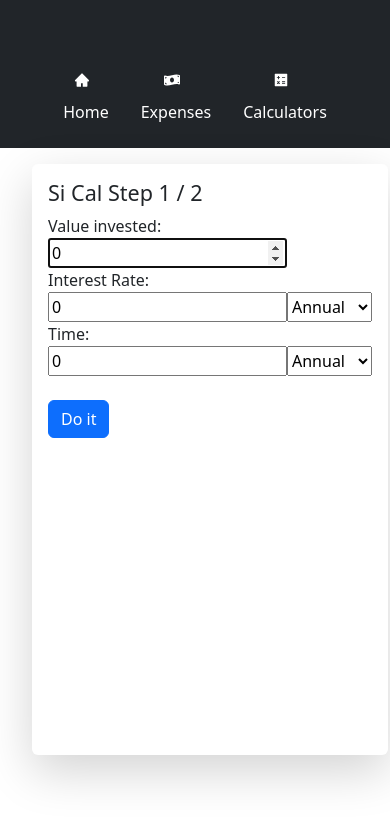
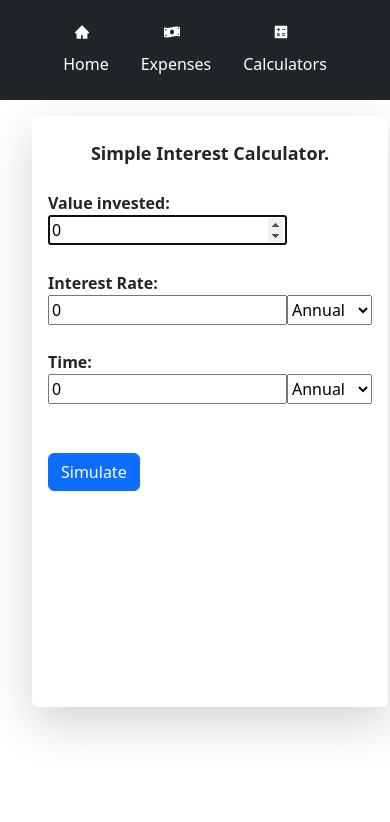
Before and after one commit to danielflorencio/fire-desktop, a React (Vite) app: page /calculators/simple_interest_calculator in a window 390 px wide. Shown: the top 822 px of the page. Built offline with nearby package versions, Linux system fonts and the light colour scheme.

Commit message:
made the SiCalc form responsive

```diff
--- a/src/App.css
+++ b/src/App.css
@@ -35,7 +35,11 @@ main {
     justify-content: center;
 }
 .form-item{
-
+    height: fit-content;
+    margin-bottom: 3vh;
+}
+.form-item:last-child{
+    margin: 0;
 }
 .form-item label{
     display: block;
@@ -43,7 +47,7 @@ main {
     font-weight: 550;
 }
 .form-item input{
-    margin-bottom: 3vh;
+    /* margin-bottom: 3vh; */
 }
 @media (max-width: 968px) {
     main{
--- a/src/components/CiCalc/CiCalc.tsx
+++ b/src/components/CiCalc/CiCalc.tsx
@@ -43,7 +43,7 @@ export default function CiCalculator(){
             <div className="forms-container">
             <form onSubmit={handleSubmit}>
                 {step}
-                <button className='btn btn-primary' type='submit'>Calculate</button>
+                <button className='btn btn-primary' type='submit'>Simulate</button>
             </form>
             </div>
             ) : (
@@ -65,19 +65,15 @@ export function CiForm({amount, howLongM, investment, interestRate, updateFields
 
     return(
         <>
-            {/* <div className="forms-container"> */}
             <div className="form-item">
-                    {/* <div className="col-xs-7"> */}
                 <label>Initial value: </label>
-                    {/* </div> */}
-                    {/* <div className="col-xs-5"> */}
+
                 <input className=""
                 type='number'
                 value={amount}
                 onChange={e => updateFields({ amount: e.target.valueAsNumber })}
                 autoFocus
                 required></input>
-                    {/* </div>   */}
             </div>
 
             <div className="form-item">
@@ -107,7 +103,6 @@ export function CiForm({amount, howLongM, investment, interestRate, updateFields
             onChange={e => updateFields({ interestRate: e.target.valueAsNumber })}
             required></input>
             </div>
-            {/* </div> */}
         </>
     )
 }
--- a/src/components/ExpenseTracker/ExpenseTracker.tsx
+++ b/src/components/ExpenseTracker/ExpenseTracker.tsx
@@ -7,7 +7,7 @@ import InfoArea from '../InfoArea/InfoArea'
 import { useDispatch } from 'react-redux';
 import { addExpense } from '../../features/balance/balanceSlice'
 import { useAppSelector } from '../../hooks'
-import { getMonthExpenses, getMonthIncomes } from '../../features/balance/getBalanceInfo'
+import { getMonthExpenses, getMonthIncomes } from '../../helpers/getBalanceInfo'
 export default function ExpenseTracker(){
 
     const [filteredList, setFilteredList] = useState<Expense[]>([]);
--- a/src/components/InfoArea/InfoArea.tsx
+++ b/src/components/InfoArea/InfoArea.tsx
@@ -3,7 +3,6 @@ import { BsFillArrowLeftCircleFill } from 'react-icons/bs'
 import { BsFillArrowRightCircleFill} from 'react-icons/bs'
 import { IconContext } from 'react-icons/lib'
 import ResumeExpenses from '../ResumeExpenses/ResumeExpenses'
-import { useMediaQuery } from 'react-responsive';
 type Props = {
     currentMonth: string,
     onMonthChange: (newMonth: string) => void;
@@ -12,8 +11,6 @@ type Props = {
 }
 
 export default function InfoArea({currentMonth, onMonthChange, income, expense} : Props){
-
-    const isSmallScreen = useMediaQuery({query: '(max-width: 767px)'})
 
     const handlePrevMonth = () => {
         let [year, month] = currentMonth.split('-');
@@ -29,34 +26,6 @@ export default function InfoArea({currentMonth, onMonthChange, income, expense}
         onMonthChange(`${currentDate.getFullYear()}-${currentDate.getMonth() + 1}`)
     }
 
-    // if(isSmallScreen === true){
-    //     return(
-    //     <>
-    //         <div className="info-area-container">
-    //             <div className='month-selector-container' style={{width: '50%'}}>
-    //                 <i onClick={handlePrevMonth} style={{cursor: 'pointer'}}>
-    //                     <IconContext.Provider value={{ size: '1.6em'}}>
-    //                         <BsFillArrowLeftCircleFill/>
-    //                     </IconContext.Provider>
-    //                 </i>
-    //                 <h4>{currentMonth}</h4>
-    //                 <i onClick={handleNextMonth} style={{cursor: 'pointer'}}>
-    //                     <IconContext.Provider value={{ size: '1.6em'}}>
-    //                         <BsFillArrowRightCircleFill/>
-    //                     </IconContext.Provider>
-    //                 </i>
-    //             </div>
-    //         </div>
-    //         <div className='info-area-container'>
-    //             <div className='resume-area'>
-    //                 <ResumeExpenses title='Revenue' value={income}/>
-    //                 <ResumeExpenses title='Expenses' value={expense}/>
-    //                 <ResumeExpenses title='Balance' value={income - expense}/>
-    //             </div>
-    //         </div>
-    //     </>
-    //     )
-    // } else{
     return(
     <>
         <div className="info-area-container">
@@ -81,28 +50,4 @@ export default function InfoArea({currentMonth, onMonthChange, income, expense}
         </div>
     </>
     )
-    // }
-
-    // return(
-    //     <div className="info-area-container">
-    //         <div className='month-selector-container' style={{width: '50%'}}>
-    //             <i onClick={handlePrevMonth} style={{cursor: 'pointer'}}>
-    //                 <IconContext.Provider value={{ size: '1.6em'}}>
-    //                     <BsFillArrowLeftCircleFill/>
-    //                 </IconContext.Provider>
-    //             </i>
-    //             <h4>{currentMonth}</h4>
-    //             <i onClick={handleNextMonth} style={{cursor: 'pointer'}}>
-    //                 <IconContext.Provider value={{ size: '1.6em'}}>
-    //                     <BsFillArrowRightCircleFill/>
-    //                 </IconContext.Provider>
-    //             </i>
-    //         </div>
-    //         <div className='resume-area'>
-    //             <ResumeExpenses title='Revenue' value={income}/>
-    //             <ResumeExpenses title='Expenses' value={expense}/>
-    //             <ResumeExpenses title='Balance' value={income - expense}/>
-    //         </div>
-    //     </div>
-    // )
 }
--- a/src/components/Navbar/Navbar.tsx
+++ b/src/components/Navbar/Navbar.tsx
@@ -10,7 +10,7 @@ export default function Navbar(){
           <div className="container">
             <div className="d-flex flex-wrap align-items-center justify-content-center justify-content-lg-start">
               <a href="/" className="d-flex align-items-center my-2 my-lg-0 me-lg-auto text-white text-decoration-none">
-                <svg className="bi me-2" width="40" height="32" role="img" aria-label="Bootstrap"><use href="#bootstrap"/></svg>
+                {/* <svg className="bi me-2" width="40" height="32" role="img" aria-label="Bootstrap"><use href="#bootstrap"/></svg> */}
               </a>
 
               <ul className="nav col-12 col-lg-auto my-2 justify-content-center my-md-0 text-small">
--- a/src/components/SiCalc/SiCalc.tsx
+++ b/src/components/SiCalc/SiCalc.tsx
@@ -42,16 +42,18 @@ export default function SiCalculator(){
 
     return(
         <div className='box-content-container shadow-lg p-3 mb-5 bg-white rounded'>
-            <h4>Si Cal Step {currentStepIndex + 1} / {steps.length}</h4>
+            <p className="mb-4 text-center" style={{margin: '1vh 1vw'}}><strong>Simple Interest Calculator.</strong></p>
             {currentStepIndex === 0 ? (
+            <div className="forms-container">
                 <form onSubmit={handleSubmit}>
                     {step}
-                <button className='btn btn-primary' type='submit'>Do it</button>
+                    <button className='btn btn-primary' type='submit'>Simulate</button>
                 </form>
+            </div>
             ) : (
                 <>
                 {step}
-                <button className='btn btn-primary' onClick={back}>return</button>
+                <button className='btn btn-primary' onClick={back}>New Simulation</button>
                 </>
                 )
             }
@@ -66,13 +68,17 @@ type SimulationFormProps = FormData & {
 export function SiForm({amount, howLongM, interestRate, interestTimeFrame, howLongTimeFrame, updateFields} : SimulationFormProps){
     return(
         <>
-            <label>Value invested: <input
+            <div className="form-item">
+                <label>Value invested: </label>
+                <input
                 type='number'
                 value={amount}
                 onChange={e => updateFields({ amount: e.target.valueAsNumber })}
                 autoFocus
-            required></input></label>
+                required></input>
+            </div>
 
+            <div className="form-item">
             <label className="d-inline">Interest Rate: </label>
             <div className="d-flex">
                 <input
@@ -81,12 +87,14 @@ export function SiForm({amount, howLongM, interestRate, interestTimeFrame, howLo
                 onChange={e => updateFields({ interestRate: e.target.valueAsNumber })}
                 required></input>
 
-                <select value={interestTimeFrame} onChange={e => updateFields({ interestTimeFrame: e.target.value})}>
+                <select className='d-inline' value={interestTimeFrame} onChange={e => updateFields({ interestTimeFrame: e.target.value})}>
                     <option value="annual">Annual</option>
                     <option value="monthly">Monthly</option>
                 </select>
             </div>
+            </div>
 
+            <div className="form-item">
                 <label className="d-inline">Time: </label>
                 <div className="d-flex">
                     <input
@@ -100,6 +108,7 @@ export function SiForm({amount, howLongM, interestRate, interestTimeFrame, howLo
                         <option value="monthly">Monthly</option>
                     </select>
                 </div>
+            </div>
             <br/>
         </>
     )
--- a/src/features/balance/balanceSlice.ts
+++ b/src/features/balance/balanceSlice.ts
@@ -3,7 +3,7 @@ import type { PayloadAction } from '@reduxjs/toolkit'
 import type { RootState } from '../../store'
 import { Expense } from '../../types/expense'
 import { expenses } from '../../data/expenses'
-import { getTotalBalance } from './getBalanceInfo'
+import { getTotalBalance } from '../../helpers/getBalanceInfo'
 export interface ExpensesSliceState{
   expenses: Expense[];
   totalBalance: number;
--- /dev/null
+++ b/src/features/routeSlice/routeSlice.ts
@@ -0,0 +1,25 @@
+import { createSlice } from '@reduxjs/toolkit'
+import type { PayloadAction } from '@reduxjs/toolkit'
+import type { RootState } from '../../store'
+
+export interface RouteSliceState{
+  route: string
+}
+
+const initialState: RouteSliceState = {
+  route: '/'
+}
+
+export const routeSlice = createSlice({
+  name: 'Routes',
+  initialState,
+  reducers: {
+    updateRoute: (state, action: PayloadAction<string>) => {
+        state.route = action.payload
+    }
+  },
+})
+
+export const {updateRoute} = routeSlice.actions;
+export const selectRoute = (state: RootState) => state.updateRoute // I need to use the selectTotalBalance in my other components, instead of useSelector
+export default routeSlice.reducer
--- a/src/features/balance/getBalanceInfo.ts
+++ b/src/helpers/getBalanceInfo.ts
@@ -1,5 +1,5 @@
-import { Expense } from "../../types/expense"
-import { categories } from "../../data/categories"
+import { Expense } from "../types/expense"
+import { categories } from "../data/categories"
 export function getTotalBalance(expenses: Expense[]){
     let incomeCount = 0
     let expenseCount = 0
--- a/src/store.ts
+++ b/src/store.ts
@@ -1,10 +1,10 @@
 import { configureStore } from '@reduxjs/toolkit'
-import addExpense, { expensesSlice, selectTotalBalance } from './features/balance/balanceSlice'
-
+import addExpense from './features/balance/balanceSlice'
+import updateRoute from './features/routeSlice/routeSlice'
 export const store = configureStore({
   reducer: {
     expenses: addExpense,
-
+    updateRoute
   },
 })
 
```
Lines whose indentation alone changed are shown as unchanged.
